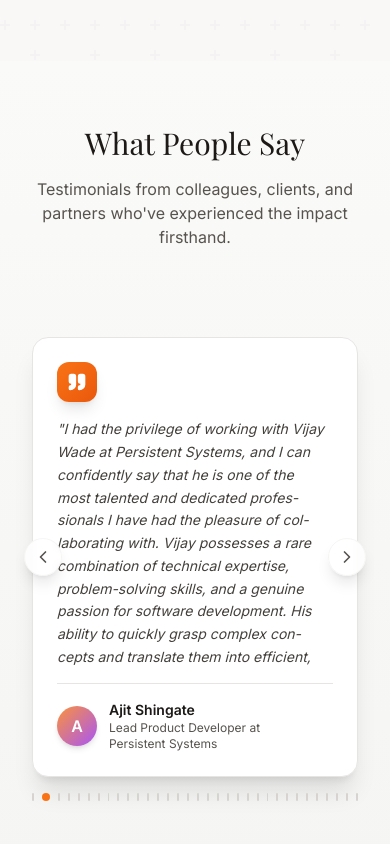
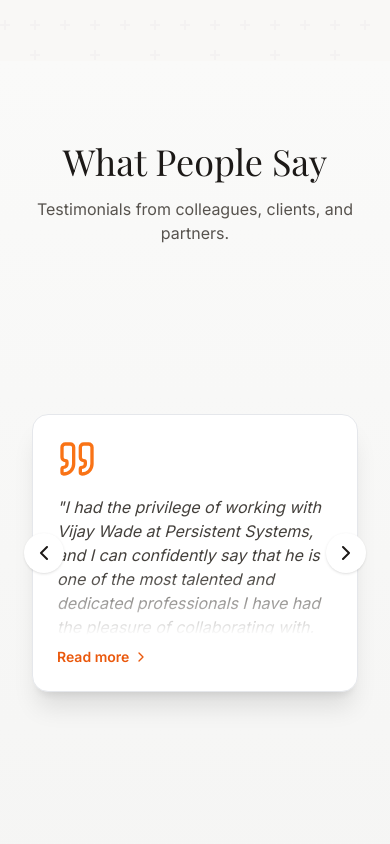
Before and after one commit to ParasBharde/new-product-owner-portfolio, a Next.js app: page / in a window 390 px wide. Shown: the part 6700-7544 px from the top of the page. Built offline with nearby package versions, Linux system fonts and the light colour scheme; a web font is replaced by a local one.

Commit message:
Read me on recommendation card

```diff
--- a/components/sections/RecommendationsSection.tsx
+++ b/components/sections/RecommendationsSection.tsx
@@ -1,38 +1,40 @@
 "use client";
+
 import React, { useState, useEffect } from "react";
 import { Reveal } from "@/components/ui/Reveal";
 import { RECOMMENDATIONS } from "@/lib/constants";
 import { Quote, ChevronLeft, ChevronRight } from "lucide-react";
 import { motion, useAnimationControls, AnimatePresence } from "framer-motion";
 
-/**
- * Recommendations Section with infinite scroll animation
- * Desktop: Cards move from right to left continuously
- * Mobile: Swipe to navigate through cards
- */
 export function RecommendationsSection() {
+  const controls = useAnimationControls();
+
   const [isPaused, setIsPaused] = useState(false);
-  const controls = useAnimationControls();
   const [isMobile, setIsMobile] = useState(false);
   const [currentIndex, setCurrentIndex] = useState(0);
   const [isAutoPlaying, setIsAutoPlaying] = useState(true);
+  const [direction, setDirection] = useState(1);
   const [touchStart, setTouchStart] = useState(0);
   const [touchEnd, setTouchEnd] = useState(0);
-  const [direction, setDirection] = useState(1);
 
-  // Duplicate recommendations for seamless loop on desktop
+  // 🔥 Read More state (per card)
+  const [expandedMap, setExpandedMap] = useState<Record<string, boolean>>({});
+
   const duplicatedRecommendations = [...RECOMMENDATIONS, ...RECOMMENDATIONS];
 
-  // Mobile swipe variants
+  const toggleReadMore = (key: string) => {
+    setExpandedMap((prev) => ({
+      ...prev,
+      [key]: !prev[key],
+    }));
+  };
+
   const mobileSlideVariants = {
     enter: (direction: number) => ({
       x: direction > 0 ? 1000 : -1000,
       opacity: 0,
     }),
-    center: {
-      x: 0,
-      opacity: 1,
-    },
+    center: { x: 0, opacity: 1 },
     exit: (direction: number) => ({
       x: direction > 0 ? -1000 : 1000,
       opacity: 0,
@@ -41,7 +43,7 @@ export function RecommendationsSection() {
 
   const handleTouchStart = (e: React.TouchEvent) => {
     setTouchStart(e.targetTouches[0].clientX);
-    setIsAutoPlaying(false); // Pause auto-play on touch
+    setIsAutoPlaying(false);
   };
 
   const handleTouchMove = (e: React.TouchEvent) => {
@@ -52,30 +54,27 @@ export function RecommendationsSection() {
     if (!touchStart || !touchEnd) return;
 
     const distance = touchStart - touchEnd;
-    const isLeftSwipe = distance > 50;
-    const isRightSwipe = distance < -50;
 
-    if (isLeftSwipe) {
+    if (distance > 50) {
       setDirection(1);
-      setCurrentIndex((prev) => (prev + 1) % RECOMMENDATIONS.length);
+      setCurrentIndex((p) => (p + 1) % RECOMMENDATIONS.length);
     }
-    if (isRightSwipe) {
+
+    if (distance < -50) {
       setDirection(-1);
       setCurrentIndex(
-        (prev) => (prev - 1 + RECOMMENDATIONS.length) % RECOMMENDATIONS.length,
+        (p) => (p - 1 + RECOMMENDATIONS.length) % RECOMMENDATIONS.length,
       );
     }
 
     setTouchStart(0);
     setTouchEnd(0);
-
-    // Resume auto-play after 2 seconds of inactivity
     setTimeout(() => setIsAutoPlaying(true), 2000);
   };
 
   const handleNext = () => {
     setDirection(1);
-    setCurrentIndex((prev) => (prev + 1) % RECOMMENDATIONS.length);
+    setCurrentIndex((p) => (p + 1) % RECOMMENDATIONS.length);
     setIsAutoPlaying(false);
     setTimeout(() => setIsAutoPlaying(true), 2000);
   };
@@ -83,164 +82,139 @@ export function RecommendationsSection() {
   const handlePrev = () => {
     setDirection(-1);
     setCurrentIndex(
-      (prev) => (prev - 1 + RECOMMENDATIONS.length) % RECOMMENDATIONS.length,
+      (p) => (p - 1 + RECOMMENDATIONS.length) % RECOMMENDATIONS.length,
     );
     setIsAutoPlaying(false);
     setTimeout(() => setIsAutoPlaying(true), 2000);
   };
 
-  // Desktop infinite scroll animation
+  // Desktop infinite scroll
   useEffect(() => {
-    const animateCarousel = async () => {
     if (!isPaused && !isMobile) {
-        await controls.start({
+      controls.start({
         x: -1920,
         transition: {
           duration: 30,
           ease: "linear",
           repeat: Infinity,
-            repeatType: "loop",
         },
       });
     } else {
       controls.stop();
     }
-    };
+  }, [isPaused, isMobile, controls]);
 
-    animateCarousel();
-  }, [isPaused, controls, isMobile]);
-
-  // Mobile auto-play
+  // Mobile autoplay
   useEffect(() => {
     if (isMobile && isAutoPlaying) {
       const interval = setInterval(() => {
         setDirection(1);
-        setCurrentIndex((prev) => (prev + 1) % RECOMMENDATIONS.length);
-      }, 4000); // Change card every 4 seconds
-
+        setCurrentIndex((p) => (p + 1) % RECOMMENDATIONS.length);
+      }, 4000);
       return () => clearInterval(interval);
     }
   }, [isMobile, isAutoPlaying]);
 
-  // Check if mobile
+  // Check mobile
   useEffect(() => {
-    const checkMobile = () => {
-      setIsMobile(window.innerWidth < 768);
-    };
+    const check = () => setIsMobile(window.innerWidth < 768);
+    check();
+    window.addEventListener("resize", check);
+    return () => window.removeEventListener("resize", check);
+  }, []);
 
-    checkMobile();
-    window.addEventListener("resize", checkMobile);
-    return () => window.removeEventListener("resize", checkMobile);
-  }, []);
+  // 🔥 Reset expanded state on slide change
+  useEffect(() => {
+    setExpandedMap({});
+  }, [currentIndex]);
 
   return (
     <section
       id="recommendations"
-      className="py-16 sm:py-20 lg:py-24 px-4 sm:px-6 lg:px-12 bg-gradient-to-b from-stone-50 to-stone-100 overflow-hidden"
+      className="py-20 px-4 bg-gradient-to-b from-stone-50 to-stone-100 overflow-hidden"
     >
-      <div className="max-w-7xl mx-auto mb-12 sm:mb-16">
+      <div className="max-w-7xl mx-auto mb-12">
         <Reveal>
-          <div className="text-center px-4">
-            <h2 className="font-serif text-3xl sm:text-4xl lg:text-5xl text-stone-900 mb-4">
+          <div className="text-center">
+            <h2 className="font-serif text-4xl text-stone-900 mb-4">
               What People Say
             </h2>
-            <p className="text-stone-600 text-base sm:text-lg max-w-2xl mx-auto">
-              Testimonials from colleagues, clients, and partners who've
-              experienced the impact firsthand.
+            <p className="text-stone-600 max-w-2xl mx-auto">
+              Testimonials from colleagues, clients, and partners.
             </p>
           </div>
         </Reveal>
       </div>
 
-      {/* Desktop: Infinite Scroll */}
+      {/* ================= DESKTOP ================= */}
       {!isMobile ? (
         <div
-          className="relative"
           onMouseEnter={() => setIsPaused(true)}
           onMouseLeave={() => setIsPaused(false)}
         >
-          <motion.div animate={controls} className="flex gap-6 relative">
-            {duplicatedRecommendations.map((recommendation, index) => (
+          <motion.div animate={controls} className="flex gap-6">
+            {duplicatedRecommendations.map((r, index) => {
+              const key = `desktop-${index}`;
+              const isExpanded = expandedMap[key];
+
+              return (
                 <div
-                key={`${recommendation.id}-${index}`}
-                className="flex-shrink-0 w-[400px] h-[450px] flex flex-col bg-white rounded-2xl p-8 shadow-xl border border-stone-200 hover:shadow-2xl hover:scale-105 hover:border-orange-500/50 transition-all duration-300 group"
+                  key={key}
+                  className="w-[400px] h-[450px] flex-shrink-0 bg-white rounded-2xl p-8 shadow-xl border flex flex-col"
                 >
-                {/* Quote Icon */}
-                <div className="mb-6 w-12 h-12 bg-gradient-to-br from-orange-500 to-orange-600 rounded-xl flex items-center justify-center shadow-lg group-hover:scale-110 transition-transform duration-300 flex-shrink-0">
-                  <Quote className="w-6 h-6 text-white" fill="currentColor" />
+                  <Quote className="w-10 h-10 text-orange-500 mb-4" />
+
+                  {/* Read More Content */}
+                  <div
+                    className={`text-content mb-3 pr-2 ${
+                      isExpanded
+                        ? "expanded overflow-y-auto scrollbar-thin scrollbar-thumb-stone-300"
+                        : "overflow-hidden"
+                    }`}
+                  >
+                    <p className="italic text-stone-700">"{r.content}"</p>
                   </div>
 
-                {/* Content */}
-                <div className="flex-grow overflow-y-auto mb-6 pr-2 scrollbar-thin scrollbar-thumb-stone-300 scrollbar-track-transparent">
-                  <p className="text-stone-700 leading-relaxed text-base italic break-words">
-                    "{recommendation.content}"
-                  </p>
+                  {/* Read More Button */}
+                  <button
+                    onClick={() => toggleReadMore(key)}
+                    className="mt-auto flex items-center gap-1 text-orange-600 font-semibold text-sm"
+                  >
+                    {isExpanded ? "Read less" : "Read more"}
+                    <ChevronRight
+                      className={`w-4 h-4 transition-transform ${
+                        isExpanded ? "rotate-90" : ""
+                      }`}
+                    />
+                  </button>
                 </div>
-
-                {/* Author Info */}
-                <div className="flex items-center gap-4 border-t border-stone-200 pt-6 flex-shrink-0">
-                  {/* Avatar */}
-                  <div className="w-12 h-12 rounded-full bg-gradient-to-br from-orange-400 to-purple-500 flex items-center justify-center shadow-md flex-shrink-0">
-                    <span className="text-white font-bold text-lg">
-                      {recommendation.name.charAt(0)}
-                    </span>
-                  </div>
-
-                  {/* Name and Role */}
-                  <div className="min-w-0 flex-1">
-                    <h4 className="text-stone-900 font-semibold text-base truncate">
-                      {recommendation.name}
-                    </h4>
-                    <p className="text-stone-600 text-sm truncate">
-                      {recommendation.role} at{" "}
-                      <button
-                        onClick={(e) => {
-                          e.stopPropagation();
-                          window.scrollTo({ top: 0, behavior: "smooth" });
-                        }}
-                        className="hover:text-orange-600 transition-colors"
-                      >
-                        {recommendation.company}
-                      </button>
-                    </p>
-                  </div>
-                </div>
-              </div>
-            ))}
+              );
+            })}
           </motion.div>
         </div>
       ) : (
-        /* Mobile: Swipe Cards */
+        /* ================= MOBILE ================= */
         <div
           onTouchStart={handleTouchStart}
           onTouchMove={handleTouchMove}
           onTouchEnd={handleTouchEnd}
-          className="relative h-[520px] sm:h-[500px] overflow-hidden cursor-grab active:cursor-grabbing"
+          className="relative h-[520px] overflow-hidden"
         >
-          {/* Navigation Arrows */}
           <button
-            onClick={(e) => {
-              e.stopPropagation();
-              handlePrev();
-            }}
-            className="absolute left-2 top-1/2 -translate-y-1/2 z-20 p-2 bg-white/80 backdrop-blur-sm rounded-full shadow-lg border border-stone-100 text-stone-600 hover:text-orange-600 hover:bg-white transition-all duration-300"
-            aria-label="Previous testimonial"
+            onClick={handlePrev}
+            className="absolute left-2 top-1/2 -translate-y-1/2 z-20 bg-white p-2 rounded-full shadow"
           >
-            <ChevronLeft className="w-5 h-5 sm:w-6 sm:h-6" />
+            <ChevronLeft />
           </button>
 
           <button
-            onClick={(e) => {
-              e.stopPropagation();
-              handleNext();
-            }}
-            className="absolute right-2 top-1/2 -translate-y-1/2 z-20 p-2 bg-white/80 backdrop-blur-sm rounded-full shadow-lg border border-stone-100 text-stone-600 hover:text-orange-600 hover:bg-white transition-all duration-300"
-            aria-label="Next testimonial"
+            onClick={handleNext}
+            className="absolute right-2 top-1/2 -translate-y-1/2 z-20 bg-white p-2 rounded-full shadow"
           >
-            <ChevronRight className="w-5 h-5 sm:w-6 sm:h-6" />
+            <ChevronRight />
           </button>
 
-          <AnimatePresence initial={false} custom={direction} mode="wait">
+          <AnimatePresence custom={direction} mode="wait">
             <motion.div
               key={currentIndex}
               custom={direction}
@@ -248,86 +222,71 @@ export function RecommendationsSection() {
               initial="enter"
               animate="center"
               exit="exit"
-              transition={{
-                x: { type: "spring", stiffness: 300, damping: 30 },
-                opacity: { duration: 0.2 },
-              }}
-              className="absolute inset-0 flex items-center justify-center px-4"
+              className="absolute inset-0 flex justify-center items-center px-4"
             >
-              <div className="w-full max-w-md">
-                <div className="bg-white rounded-2xl p-6 sm:p-8 shadow-xl border border-stone-200 min-h-[440px] max-h-[440px] flex flex-col">
-                  {/* Quote Icon */}
-                  <div className="flex-shrink-0 mb-4 sm:mb-6 w-10 h-10 sm:w-12 sm:h-12 bg-gradient-to-br from-orange-500 to-orange-600 rounded-xl flex items-center justify-center shadow-lg">
-                    <Quote
-                      className="w-5 h-5 sm:w-6 sm:h-6 text-white"
-                      fill="currentColor"
-                    />
-                  </div>
+              <div className="bg-white rounded-2xl p-6 shadow-xl border max-w-md w-full">
+                <Quote className="w-10 h-10 text-orange-500 mb-4" />
 
-                  {/* Content - Scrollable area */}
-                  <div className="flex-1 overflow-y-auto mb-4 sm:mb-6 pr-2 scrollbar-thin scrollbar-thumb-stone-300 scrollbar-track-transparent">
-                    <p className="text-stone-700 leading-relaxed text-sm sm:text-base italic break-words hyphens-auto">
+                <div
+                  className={`text-content ${
+                    expandedMap[`mobile-${currentIndex}`]
+                      ? "expanded overflow-y-auto"
+                      : "overflow-hidden"
+                  }`}
+                >
+                  <p className="italic text-stone-700">
                     "{RECOMMENDATIONS[currentIndex].content}"
                   </p>
                 </div>
 
-                  {/* Author Info */}
-                  <div className="flex-shrink-0 flex items-center gap-3 sm:gap-4 border-t border-stone-200 pt-4 sm:pt-6">
-                    {/* Avatar */}
-                    <div className="w-10 h-10 sm:w-12 sm:h-12 rounded-full bg-gradient-to-br from-orange-400 to-purple-500 flex items-center justify-center shadow-md flex-shrink-0">
-                      <span className="text-white font-bold text-base sm:text-lg">
-                        {RECOMMENDATIONS[currentIndex].name.charAt(0)}
-                      </span>
-                    </div>
-
-                    {/* Name and Role */}
-                    <div className="min-w-0 flex-1">
-                      <h4 className="text-stone-900 font-semibold text-sm sm:text-base truncate">
-                        {RECOMMENDATIONS[currentIndex].name}
-                      </h4>
-                      <p className="text-stone-600 text-xs sm:text-sm break-words line-clamp-2">
-                        {RECOMMENDATIONS[currentIndex].role} at{" "}
-                        <span className="inline-block">
                 <button
-                            onClick={(e) => {
-                              e.stopPropagation();
-                              window.scrollTo({ top: 0, behavior: "smooth" });
+                  onClick={() => {
+                    toggleReadMore(`mobile-${currentIndex}`);
+                    setIsAutoPlaying(false);
                   }}
-                            className="hover:text-orange-600 transition-colors"
+                  className="mt-3 flex items-center gap-1 text-orange-600 font-semibold text-sm"
                 >
-                            {RECOMMENDATIONS[currentIndex].company}
+                  {expandedMap[`mobile-${currentIndex}`]
+                    ? "Read less"
+                    : "Read more"}
+                  <ChevronRight
+                    className={`w-4 h-4 transition-transform ${
+                      expandedMap[`mobile-${currentIndex}`] ? "rotate-90" : ""
+                    }`}
+                  />
                 </button>
-                        </span>
-                      </p>
-                    </div>
-                  </div>
-                </div>
               </div>
             </motion.div>
           </AnimatePresence>
-
-          {/* Mobile Indicators */}
-          <div className="absolute bottom-4 left-0 right-0 flex justify-center gap-2 px-4">
-            {RECOMMENDATIONS.map((_, index) => (
-              <button
-                key={index}
-                onClick={() => {
-                  setDirection(index > currentIndex ? 1 : -1);
-                  setCurrentIndex(index);
-                  setIsAutoPlaying(false);
-                  setTimeout(() => setIsAutoPlaying(true), 2000);
-                }}
-                className={`h-2 rounded-full transition-all duration-300 ${
-                  index === currentIndex
-                    ? "bg-orange-500 w-8"
-                    : "bg-stone-300 hover:bg-stone-400 w-2"
-                }`}
-                aria-label={`Go to testimonial ${index + 1}`}
-              />
-            ))}
-          </div>
         </div>
       )}
+
+      {/* ================= STYLES ================= */}
+      <style jsx>{`
+        .text-content {
+          position: relative;
+          max-height: 140px;
+          transition: max-height 0.4s ease;
+        }
+
+        .text-content.expanded {
+          max-height: 500px;
+        }
+
+        .text-content::after {
+          content: "";
+          position: absolute;
+          left: 0;
+          right: 0;
+          bottom: 0;
+          height: 60px;
+          background: linear-gradient(to bottom, transparent, white);
+        }
+
+        .text-content.expanded::after {
+          opacity: 0;
+        }
+      `}</style>
     </section>
   );
 }
```
Lines whose indentation alone changed are shown as unchanged.
